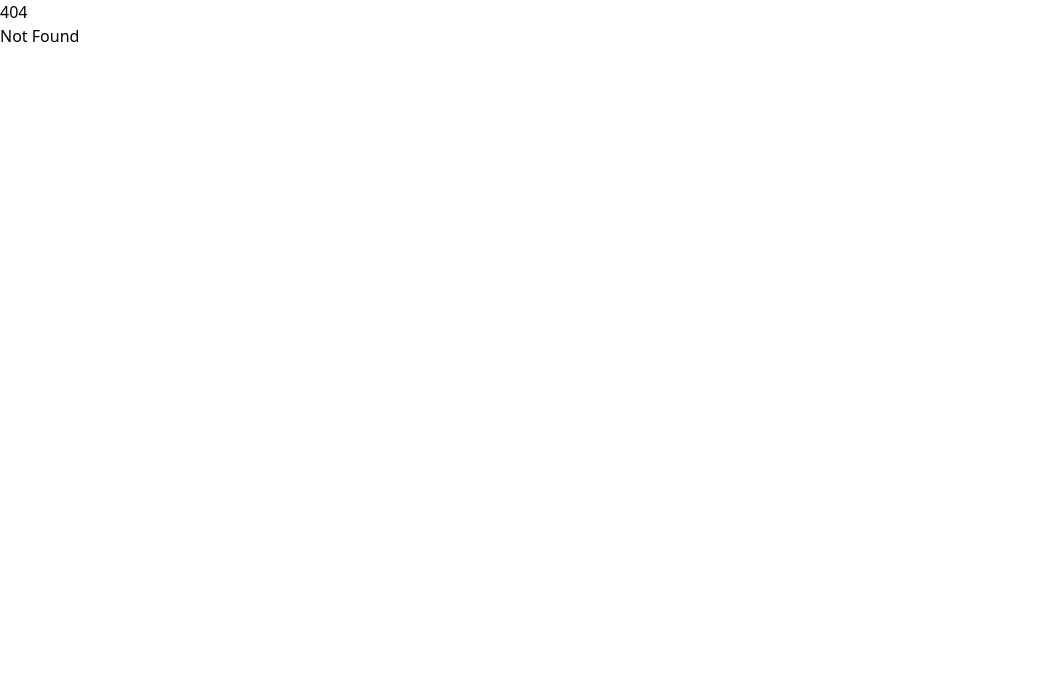
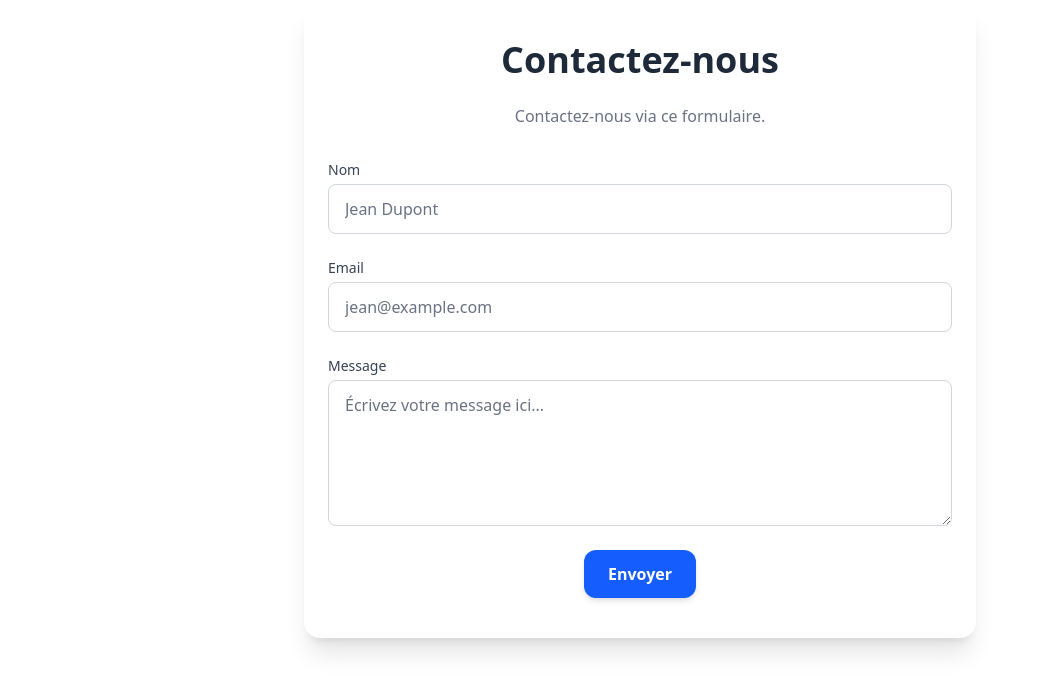
Before and after one commit to Plouski/Workshop-KYNG, a SvelteKit app: page /contact in a window 1280 px wide. Before the commit this address had no page. Shown: the top 692 px of the page, without its empty margins (0-1037 px from the left). Built offline with nearby package versions, Linux system fonts and the light colour scheme.

Commit message:
contact done

```diff
--- /dev/null
+++ b/src/routes/contact/+page.server.ts
@@ -0,0 +1,58 @@
+import type { Actions } from './$types';
+import { STRAPI_TOKEN } from '$env/static/private';
+
+export const actions: Actions = {
+	default: async ({ request }) => {
+		const formData = await request.formData();
+		const name = formData.get('name')?.toString();
+		const email = formData.get('email')?.toString();
+		const message = formData.get('message')?.toString();
+
+		if (!name || !email || !message) {
+			return {
+				form: {
+					formStatus: 'Veuillez remplir tous les champs.'
+				}
+			};
+		}
+
+		try {
+			const res = await fetch('http://localhost:1337/api/messages', {
+                method: 'POST',
+                headers: {
+                    'Content-Type': 'application/json',
+                    Authorization: `Bearer ${STRAPI_TOKEN}`
+                },
+                body: JSON.stringify({
+                    data: {
+                        name,
+                        email,
+                        message
+                    }
+                })
+            });
+
+			if (!res.ok) {
+				console.error('Erreur Strapi :', await res.text());
+				return {
+					form: {
+						formStatus: "Une erreur s'est produite lors de l'envoi du message."
+					}
+				};
+			}
+		} catch (error) {
+			console.error('Erreur réseau vers Strapi :', error);
+			return {
+				form: {
+					formStatus: "Impossible de contacter le serveur. Veuillez réessayer plus tard."
+				}
+			};
+		}
+
+		return {
+			form: {
+				formStatus: 'Merci pour votre message !'
+			}
+		};
+	}
+};
--- /dev/null
+++ b/src/routes/contact/+page.svelte
@@ -0,0 +1,62 @@
+<script lang="ts">
+	import { enhance } from '$app/forms';
+	export let form;
+</script>
+
+<section class="max-w-2xl mx-auto px-6 py-10 bg-white shadow-xl rounded-2xl">
+	<h1 class="text-4xl font-bold text-gray-800 mb-6 text-center">Contactez-nous</h1>
+
+	<p class="text-center text-gray-500 mb-8">Contactez-nous via ce formulaire.</p>
+
+	<form method="POST" use:enhance class="space-y-6">
+		<div class="flex flex-col">
+			<label for="name" class="mb-1 text-sm font-medium text-gray-700">Nom</label>
+			<input
+				id="name"
+				name="name"
+				type="text"
+				required
+				class="rounded-lg border border-gray-300 px-4 py-3 text-gray-800 focus:outline-none focus:ring-2 focus:ring-blue-500 transition"
+				placeholder="Jean Dupont"
+			/>
+		</div>
+
+		<div class="flex flex-col">
+			<label for="email" class="mb-1 text-sm font-medium text-gray-700">Email</label>
+			<input
+				id="email"
+				name="email"
+				type="email"
+				required
+				class="rounded-lg border border-gray-300 px-4 py-3 text-gray-800 focus:outline-none focus:ring-2 focus:ring-blue-500 transition"
+				placeholder="jean@example.com"
+                pattern="^[^\s@]+@[^\s@]+\.[^\s@]+$"
+			/>
+		</div>
+
+		<div class="flex flex-col">
+			<label for="message" class="mb-1 text-sm font-medium text-gray-700">Message</label>
+			<textarea
+				id="message"
+				name="message"
+				rows="5"
+				required
+				class="rounded-lg border border-gray-300 px-4 py-3 text-gray-800 focus:outline-none focus:ring-2 focus:ring-blue-500 transition"
+				placeholder="Écrivez votre message ici..."
+			></textarea>
+		</div>
+
+		<div class="flex justify-center">
+			<button
+				type="submit"
+				class="w-full sm:w-auto bg-blue-600 hover:bg-blue-700 text-white font-semibold px-6 py-3 rounded-xl transition duration-300 shadow-md"
+			>
+				Envoyer
+			</button>
+		</div>
+	</form>
+
+	{#if form?.form.formStatus}
+		<p class="mt-6 text-center font-medium text-sm">{form.form.formStatus}</p>
+	{/if}
+</section>
```
